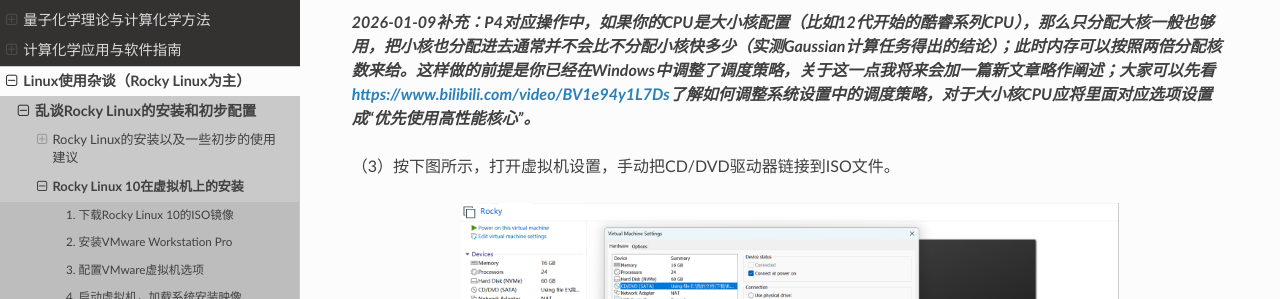
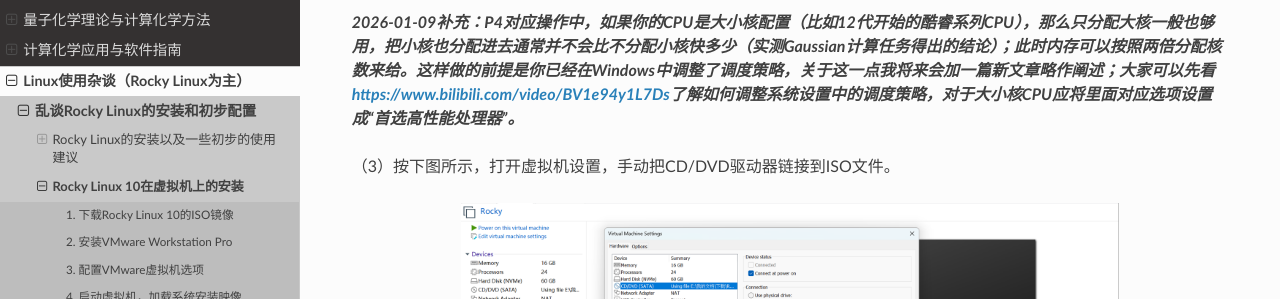
Before and after one commit to Growl1234/RTDProject, a Sphinx documentation site: the page built from source/linux/rocky/vmware_installation.md, in a window 1280 px wide and 900 px high, scrolled down 1207 px. Shown: the part 173-472 px from the top of the window. Built offline with Sphinx 7.4.7 and the Read the Docs theme 3.1.0, drawn with Linux system fonts in a browser that asks for light colours; some of the changed lines change nothing that is shown.

Commit message:
Update vmware_installation.md

```diff
--- a/source/linux/rocky/vmware_installation.md
+++ b/source/linux/rocky/vmware_installation.md
@@ -27,7 +27,7 @@
 
 ***2025-12-10补充：最近测试发现，上面截图第三页中选择Rocky Linux 64-bit已经可以正常启动ISO，这也意味着第二页中你可以直接选择第二个选项导向ISO镜像；只是有一个不同之处在于，VMware中RHEL选项的启动引导默认为UEFI，而Rocky选项的启动引导不支持UEFI，只能用Legacy BIOS，不过鉴于Rocky Linux两种引导都支持，故按理来讲不会造成什么实质性问题。此外，部分读者在打开虚拟机准备安装时出现了“The CPU has been disabled by the guest operating system”错误，这与自己电脑的硬件配置和系统设置有关，我自己从未遇到此问题，因此给不出解决方案；不要将这一报错错误地归因为“上面的安装步骤不对”，笔者在写这个页面时反反复复做了n多次测试，十分确信上面的操作完全没有任何问题。***
 
-***2026-01-09补充：P4对应操作中，如果你的CPU是大小核配置（比如12代开始的酷睿系列CPU），那么只分配大核一般也够用，把小核也分配进去通常并不会比不分配小核快多少（实测Gaussian计算任务得出的结论）；此时内存可以按照两倍分配核数来给。这样做的前提是你已经在Windows中调整了调度策略，关于这一点我将来会加一篇新文章略作阐述；大家可以先看[https://www.bilibili.com/video/BV1e94y1L7Ds](https://www.bilibili.com/video/BV1e94y1L7Ds)了解如何调整系统设置中的调度策略，对于大小核CPU应将里面对应选项设置成“优先使用高性能核心”。***
+***2026-01-09补充：P4对应操作中，如果你的CPU是大小核配置（比如12代开始的酷睿系列CPU），那么只分配大核一般也够用，把小核也分配进去通常并不会比不分配小核快多少（实测Gaussian计算任务得出的结论）；此时内存可以按照两倍分配核数来给。这样做的前提是你已经在Windows中调整了调度策略，关于这一点我将来会加一篇新文章略作阐述；大家可以先看[https://www.bilibili.com/video/BV1e94y1L7Ds](https://www.bilibili.com/video/BV1e94y1L7Ds)了解如何调整系统设置中的调度策略，对于大小核CPU应将里面对应选项设置成“首选高性能处理器”。***
 
 （3）按下图所示，打开虚拟机设置，手动把CD/DVD驱动器链接到ISO文件。
 
```
